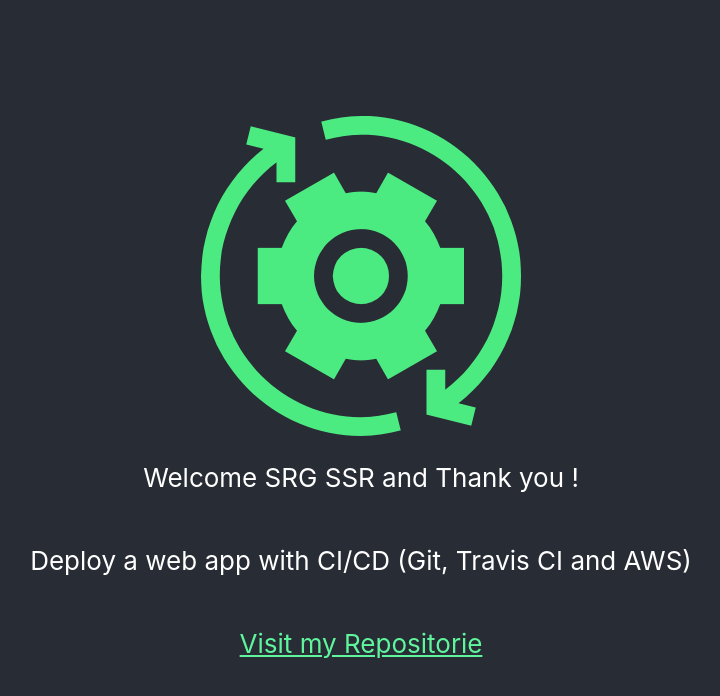
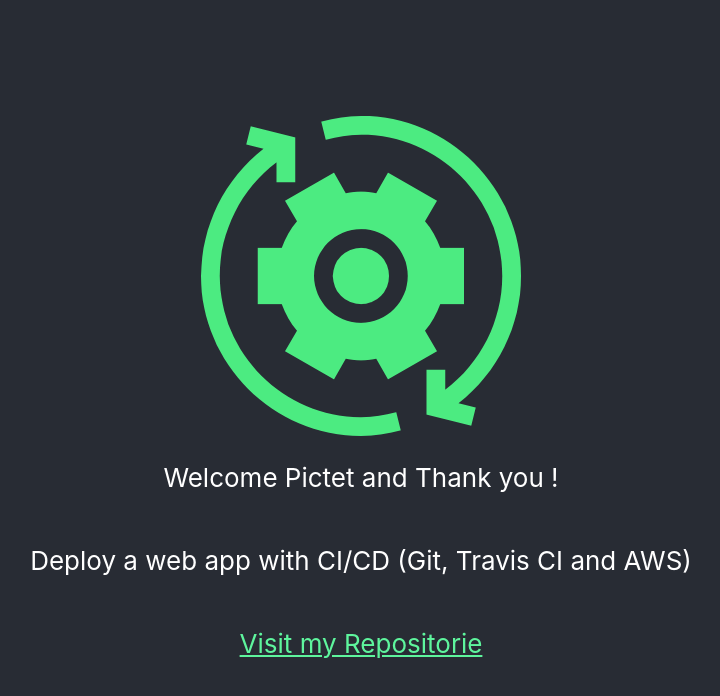
Before and after one commit to Rida-ba/docker-react, a React (Create React App) app: page / in a window 1280 px wide. Shown: the top 696 px of the page, without its empty margins (279-999 px from the left). Built offline with nearby package versions, Linux system fonts and the light colour scheme.

Commit message:
Pictet Interview Demo

```diff
--- a/src/App.js
+++ b/src/App.js
@@ -8,7 +8,7 @@
       <header className="App-header">
         <img src={devops} className="App-logo" alt="logo" />
         <p>
-          Welcome SRG SSR and Thank you !
+          Welcome Pictet and Thank you !
         </p>
         <p>
           Deploy a web app with CI/CD (Git, Travis CI and AWS)
```
Also changed, not shown: 2 other files (tests, documents, lock files or other folders).
